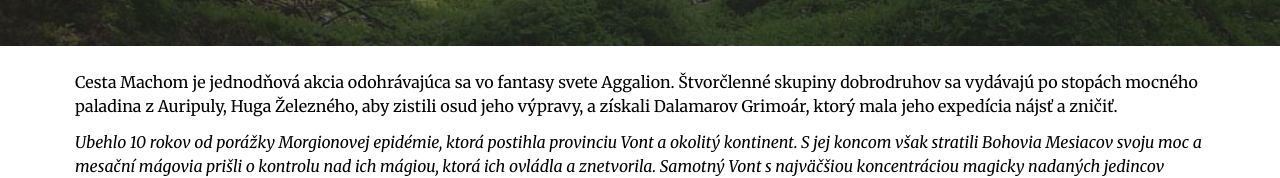
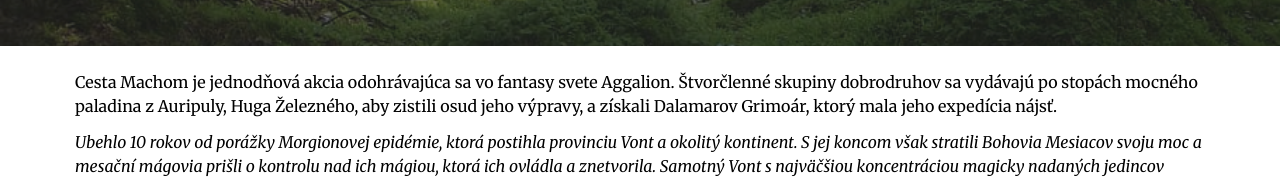
Before and after one commit to Xlebo/larpovacka_fe, a React (Vite) app: page / in a window 1280 px wide. Shown: the part 304-482 px from the top of the page. Built offline with nearby package versions, Linux system fonts and the light colour scheme.

Commit message:
rogallito changes

```diff
--- a/src/pages/Home.jsx
+++ b/src/pages/Home.jsx
@@ -7,7 +7,7 @@ export default function Home() {
                 <p>
                     Cesta Machom je jednodňová akcia odohrávajúca sa vo fantasy svete Aggalion. Štvorčlenné skupiny
                     dobrodruhov sa vydávajú po stopách mocného paladina z Auripuly, Huga Železného, aby zistili osud
-                    jeho výpravy, a získali Dalamarov Grimoár, ktorý mala jeho expedícia nájsť a zničiť.
+                    jeho výpravy, a získali Dalamarov Grimoár, ktorý mala jeho expedícia nájsť.
                 </p>
                 <p><i>
                     Ubehlo 10 rokov od porážky Morgionovej epidémie, ktorá postihla provinciu Vont a okolitý kontinent.
```
